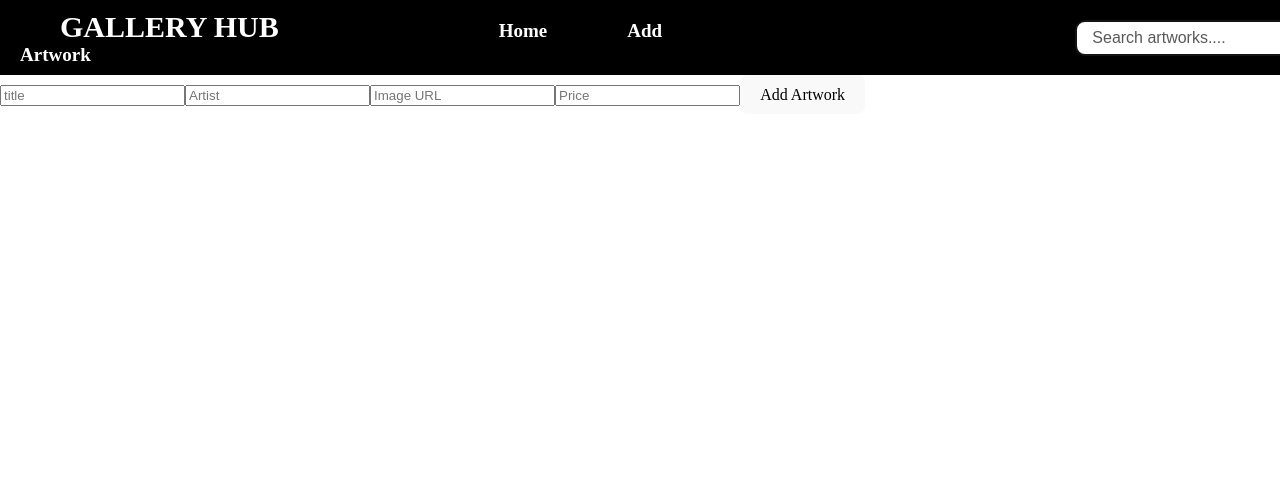
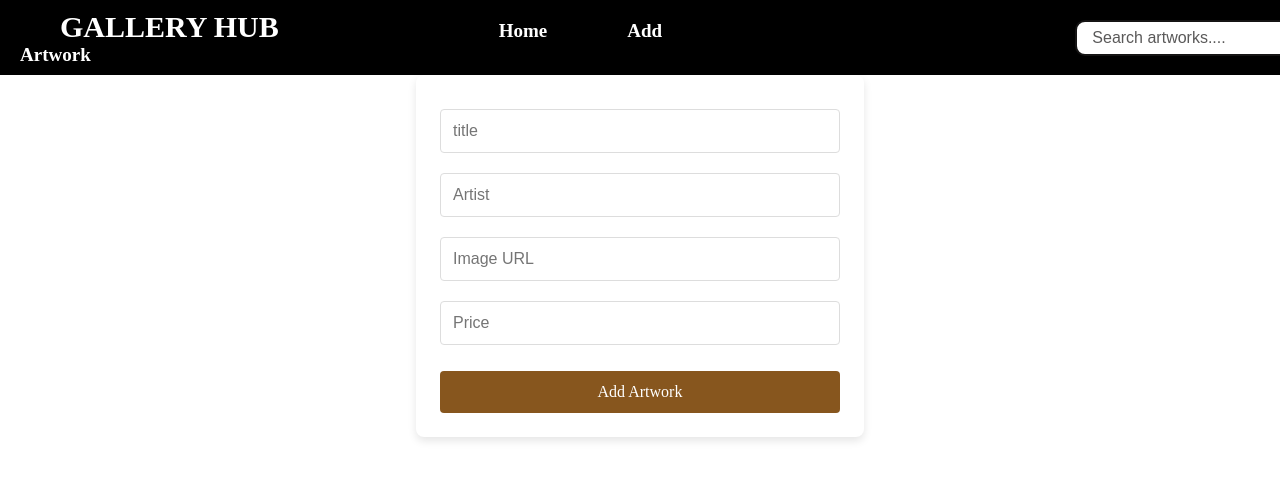
Before and after one commit to levywechuli/Gallery-Hub, a React (Vite) app: page /add-artwork in a window 1280 px wide. Shown: the top 480 px of the page. Built offline with nearby package versions, Linux system fonts and the light colour scheme.

Commit message:
styling addform

```diff
--- a/src/components/AddArtworkForm.jsx
+++ b/src/components/AddArtworkForm.jsx
@@ -35,7 +35,7 @@ function AddArtworkForm (){
 
 
     return(
-        <form onSubmit={handleSubmit}>
+        <form onSubmit={handleSubmit} className="form-detail">
          <input type="text" placeholder="title" value={title} onChange={(event) => setTitle(event.target.value)} required/>
          <input type="text" placeholder="Artist" value={artist} onChange={(event) => setArtist(event.target.value)} required/>
          <input type="text" placeholder="Image URL" value={imageUrl} onChange={(event) => setImageUrl(event.target.value)} required />
--- a/src/index.css
+++ b/src/index.css
@@ -149,8 +149,7 @@ body {
 .artwork-card a:hover {
   color: #0b5bb5;
 }
-
-.artwork-card button {
+artwork-card button {
   background-color: #87561e;
   color: #ffffff;
   border: none;
@@ -161,9 +160,50 @@ body {
   cursor: pointer;
   transition: background-color 0.3s;
 }
-.artwork-card a:hover {
-  color: #0b5bb5;
+
+.form-detail {
+  display: flex;
+  flex-direction: column;
+  align-items: center;
+  max-width: 400px;
+  margin: 0 auto;
+  padding: 24px;
+  background-color: #ffffff;
+  border-radius: 8px;
+  box-shadow: 0 4px 8px rgba(0, 0, 0, 0.1);
 }
+.form-detail input {
+  width: 100%;
+  padding: 12px;
+  margin: 10px 0;
+  border: 1px solid #ddd;
+  border-radius: 4px;
+  font-size: 1em;
+  color: #333;
+  box-sizing: border-box;
+  transition: border-color 0.3s;
+}
+.form-detail button {
+  width: 100%;
+  padding: 12px;
+  margin-top: 16px;
+  font-size: 1em;
+  color: #ffffff;
+  background-color:  #87561e;
+  border: none;
+  border-radius: 4px;
+  cursor: pointer;
+  transition: background-color 0.3s;
+}
+
+
+.form-detail input:focus {
+  outline: none;
+  border-color:  #87561e;
+  box-shadow: 0 0 5px rgba(26, 115, 232, 0.2);
+}
+
+
 
 .artwork-card button {
   color: #ffffff;
```
